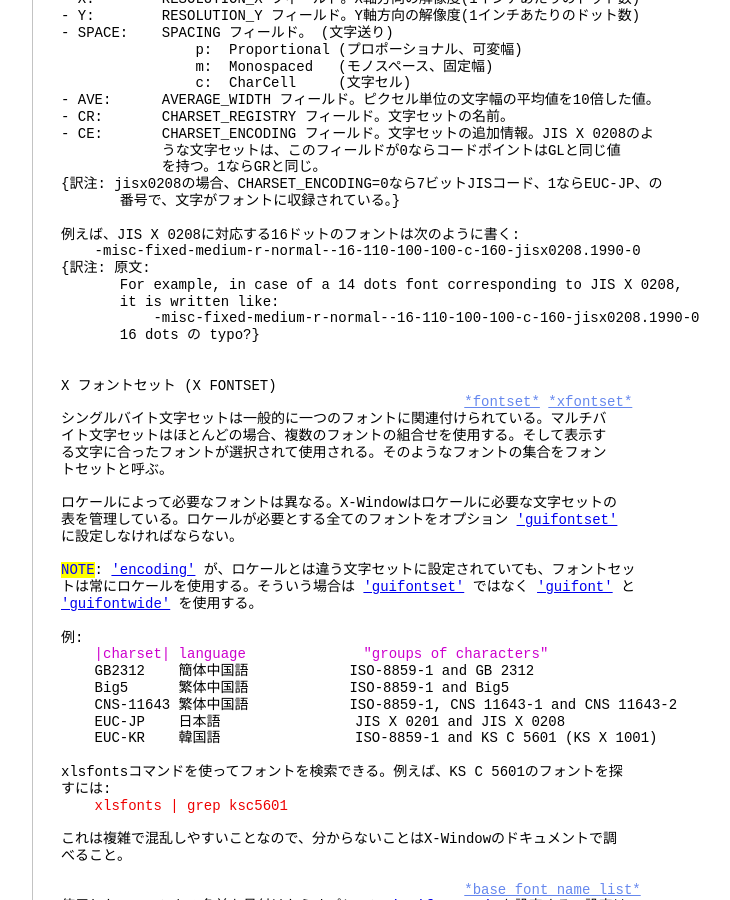
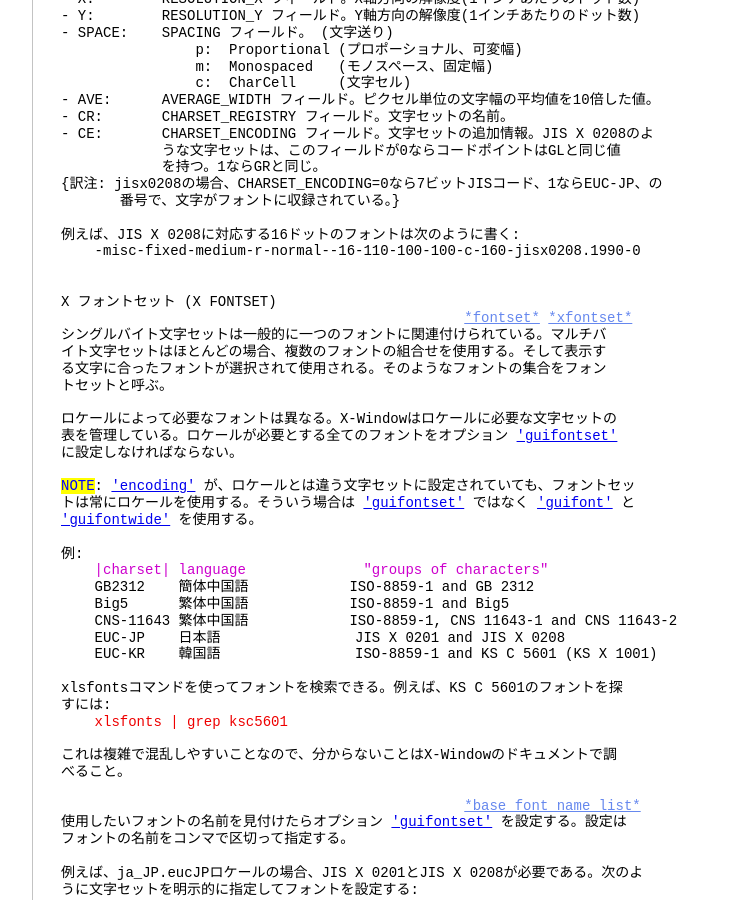
Before and after one commit to vim-jp/vimdoc-ja, a Jekyll site: the page built from mbyte.html, in a window 1280 px wide and 900 px high, scrolled down 10189 px. Shown: the whole window, without its empty margins (336-1066 px from the left). Built offline with Jekyll 4.4.1, drawn with Linux system fonts in a browser that asks for light colours; nearby versions of some CDN libraries; Markdown is read by kramdown in place of the engine named in the settings; comment, search, counter and statistics services are not loaded; some of the changed text lies outside the part shown.

Commit message:
update html

```diff
--- a/mbyte.html
+++ b/mbyte.html
@@ -2,7 +2,7 @@
 layout: vimdoc
 helpname: 'mbyte'
 ---
-<a class="Constant" href="mbyte.html" name="mbyte.txt">*mbyte.txt*</a>&nbsp;&nbsp;&nbsp;&nbsp; For&nbsp;<span class="Identifier">Vim バージョン 7.3.</span>&nbsp;&nbsp;Last change: 2012 Feb 29<br>
+<a class="Constant" href="mbyte.html" name="mbyte.txt">*mbyte.txt*</a>&nbsp;&nbsp;&nbsp;&nbsp; For&nbsp;<span class="Identifier">Vim バージョン 7.3.</span>&nbsp;&nbsp;Last change: 2012 Jun 06<br>
 <br>
 &nbsp;&nbsp;&nbsp;&nbsp;&nbsp;&nbsp;&nbsp;&nbsp;&nbsp;&nbsp;&nbsp;&nbsp;&nbsp;&nbsp;&nbsp;&nbsp;&nbsp;&nbsp;<span class="Identifier">VIM REFERENCE MANUAL&nbsp;&nbsp;&nbsp;&nbsp;by Bram Moolenaar et al.</span><br>
 <br>
@@ -474,7 +474,7 @@
 &nbsp;&nbsp;&nbsp;&nbsp;&nbsp;&nbsp;&nbsp;&nbsp;換もできる。サポートしているエンコーディング<a class="Identifier" href="mbyte.html#charset">|charset|</a>は:ISO-2022-CN、<br>
 &nbsp;&nbsp;&nbsp;&nbsp;&nbsp;&nbsp;&nbsp;&nbsp;ISO-2022-JP、ISO-2022-KR、EUC-CN、EUC-JP、EUC-KR、EUC-TW、UTF-7、<br>
 &nbsp;&nbsp;&nbsp;&nbsp;&nbsp;&nbsp;&nbsp;&nbsp;UTF-8、ISO-8859シリーズ、Shift_JIS、Big5、HZ。Lvはここから入手できる:<br>
-&nbsp;&nbsp;&nbsp;&nbsp;&nbsp;&nbsp;&nbsp;&nbsp;<span class="Constant"><a href="http://www.ff.iij4u.or.jp/~nrt/freeware/lv4495.tar.gz">http://www.ff.iij4u.or.jp/~nrt/freeware/lv4495.tar.gz</a></span><br>
+&nbsp;&nbsp;&nbsp;&nbsp;&nbsp;&nbsp;&nbsp;&nbsp;<span class="Constant"><a href="http://www.ff.iij4u.or.jp/~nrt/lv/index.html">http://www.ff.iij4u.or.jp/~nrt/lv/index.html</a></span><br>
 <br>
 <br>
 &nbsp;&nbsp;&nbsp;&nbsp;&nbsp;&nbsp;&nbsp;&nbsp;&nbsp;&nbsp;&nbsp;&nbsp;&nbsp;&nbsp;&nbsp;&nbsp;&nbsp;&nbsp;&nbsp;&nbsp;&nbsp;&nbsp;&nbsp;&nbsp;&nbsp;&nbsp;&nbsp;&nbsp;&nbsp;&nbsp;&nbsp;&nbsp;&nbsp;&nbsp;&nbsp;&nbsp;&nbsp;&nbsp;&nbsp;&nbsp;&nbsp;&nbsp;&nbsp;&nbsp;&nbsp;&nbsp;&nbsp;&nbsp;&nbsp;&nbsp;&nbsp;&nbsp;&nbsp;&nbsp;&nbsp;&nbsp;<a class="Constant" href="mbyte.html#mbyte-conversion" name="mbyte-conversion">*mbyte-conversion*</a><br>
@@ -612,11 +612,6 @@
 <br>
 例えば、JIS X 0208に対応する16ドットのフォントは次のように書く:<br>
 &nbsp;&nbsp;&nbsp;&nbsp;-misc-fixed-medium-r-normal--16-110-100-100-c-160-jisx0208.1990-0<br>
-{訳注: 原文:<br>
-&nbsp;&nbsp;&nbsp;&nbsp;&nbsp;&nbsp; For example, in case of a 14 dots font corresponding to JIS X 0208,<br>
-&nbsp;&nbsp;&nbsp;&nbsp;&nbsp;&nbsp; it is written like:<br>
-&nbsp;&nbsp;&nbsp;&nbsp;&nbsp;&nbsp;&nbsp;&nbsp;&nbsp;&nbsp; -misc-fixed-medium-r-normal--16-110-100-100-c-160-jisx0208.1990-0<br>
-&nbsp;&nbsp;&nbsp;&nbsp;&nbsp;&nbsp; 16 dots の typo?}<br>
 <br>
 <br>
 X フォントセット (X FONTSET)<br>
```
